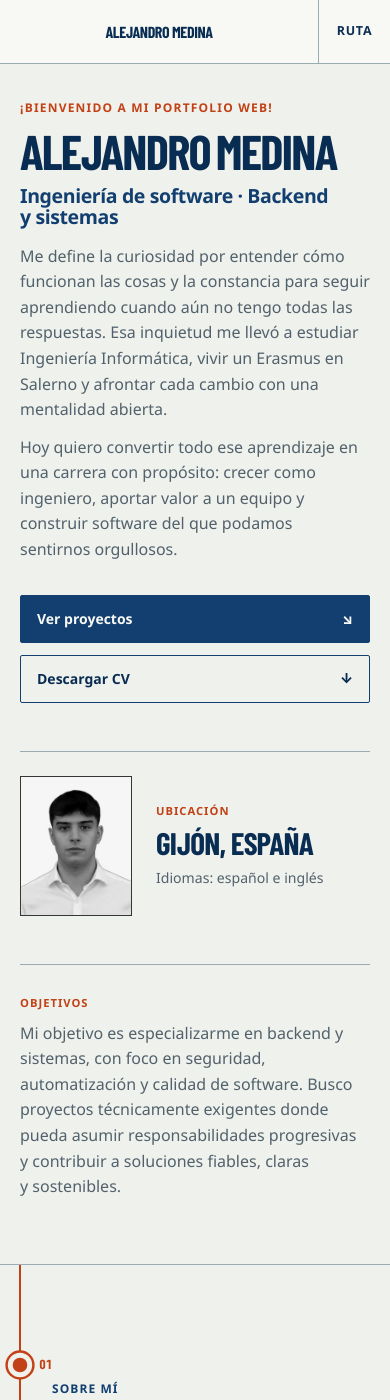
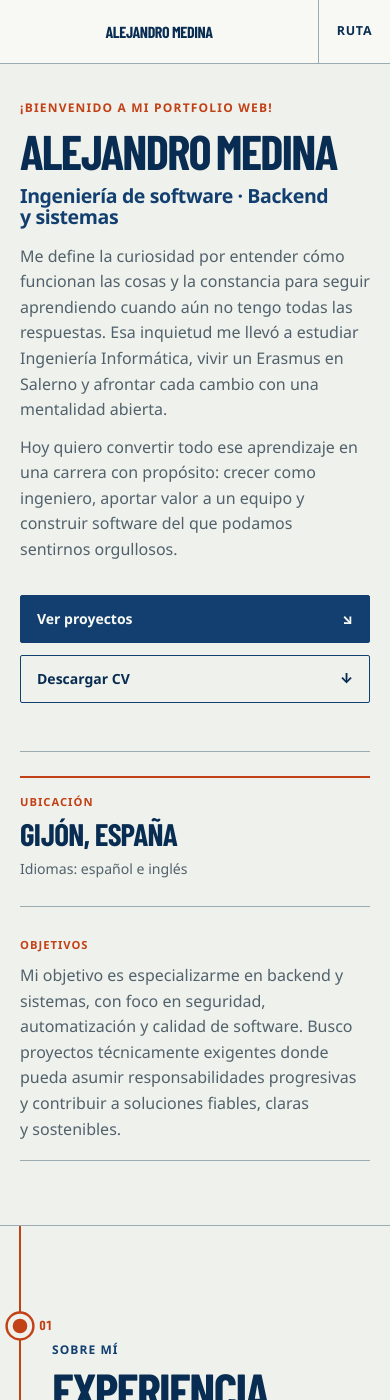
Before and after one commit to medinafdzz/Portfolio, a React (Vite) app: page /#about in a window 390 px wide. Shown: the top 1400 px of the page. Built offline with nearby package versions, Linux system fonts and the light colour scheme; a web font is replaced by a local one.

Commit message:
fix(info): remove profile photo from professional summary

```diff
--- a/src/components/Info.jsx
+++ b/src/components/Info.jsx
@@ -1,5 +1,3 @@
-import perfilSmall from '../assets/perfil-256.webp';
-import perfilLarge from '../assets/perfil-480.webp';
 import usePreferences from '../hooks/usePreferences';
 
 function Info() {
@@ -43,22 +41,6 @@ function Info() {
         </div>
 
         <aside id="route-summary" className="atlas-hero__map" aria-label={copy.hero.summaryLabel}>
-          <div className="atlas-hero__portrait">
-            <picture>
-              <source media="(max-width: 639px)" srcSet={perfilSmall} />
-              <img
-                src={perfilLarge}
-                srcSet={`${perfilSmall} 256w, ${perfilLarge} 480w`}
-                sizes="(min-width: 900px) 190px, 136px"
-                alt={copy.hero.portraitAlt}
-                width="480"
-                height="600"
-                decoding="async"
-                fetchPriority="high"
-              />
-            </picture>
-          </div>
-
           <div className="atlas-hero__professional-base">
             <div className="atlas-hero__location">
               <span>{copy.hero.locationLabel}</span>
--- a/src/i18n/translations.js
+++ b/src/i18n/translations.js
@@ -40,7 +40,6 @@ export const translations = {
       downloadCv: 'Descargar CV',
       contact: 'Contactar',
       summaryLabel: 'Base profesional',
-      portraitAlt: 'Retrato de Alejandro Medina',
       locationLabel: 'Ubicación',
       location: 'Gijón, España',
       languages: 'Idiomas: español e inglés',
@@ -164,7 +163,6 @@ export const translations = {
       downloadCv: 'Download CV',
       contact: 'Contact me',
       summaryLabel: 'Professional profile',
-      portraitAlt: 'Portrait of Alejandro Medina',
       locationLabel: 'Location',
       location: 'Gijón, Spain',
       languages: 'Languages: Spanish and English',
--- a/src/input.css
+++ b/src/input.css
@@ -502,31 +502,12 @@ footer[id] {
   width: min(100%, 40rem);
   grid-column: 3;
   grid-row: 1;
-  grid-template-columns: 12rem minmax(0, 1fr);
+  grid-template-columns: minmax(0, 1fr);
   align-self: stretch;
   justify-self: center;
   align-items: stretch;
-  gap: 2rem;
   min-height: 0;
   padding: 0;
-}
-
-.atlas-hero__map::before {
-  display: none;
-}
-
-.atlas-hero__portrait {
-  display: block;
-  align-self: center;
-}
-
-.atlas-hero__portrait img {
-  width: 12rem;
-  aspect-ratio: 4 / 5;
-  border: 1px solid var(--blue);
-  object-fit: cover;
-  object-position: center;
-  filter: grayscale(1) contrast(1.04);
 }
 
 .atlas-hero__professional-base {
@@ -1322,15 +1303,9 @@ footer[id] {
   }
 
   .atlas-hero__map {
-    grid-template-columns: 9rem minmax(0, 1fr);
     min-height: 0;
     padding-block: 0;
   }
-
-  .atlas-hero__portrait img {
-    width: 9rem;
-  }
-
 }
 
 @media (max-width: 899px) {
@@ -1623,10 +1598,6 @@ footer[id] {
     width: fit-content;
   }
 
-  .atlas-hero__portrait img {
-    width: 6.5rem;
-  }
-
   .station-heading h2 {
     font-size: clamp(2.65rem, 14vw, 4rem);
   }
@@ -2045,36 +2016,17 @@ footer[id] {
     display: grid;
     min-height: 0;
     margin-top: 3rem;
-    grid-template-areas: 'portrait base';
-    grid-template-columns: 7rem minmax(0, 1fr);
-    gap: 1.5rem;
+    grid-template-columns: minmax(0, 1fr);
     border-top: 1px solid var(--line);
     padding: 1.5rem 0 0;
   }
 
-  .atlas-hero__map::before {
-    display: none;
-  }
-
-  .atlas-hero__portrait {
-    display: block;
-    grid-area: portrait;
-    grid-row: 1;
-    align-self: start;
-  }
-
-  .atlas-hero__portrait img {
-    width: 7rem;
-  }
-
   .atlas-hero__professional-base {
-    display: contents;
+    display: grid;
   }
 
   .atlas-hero__location {
     display: grid;
-    grid-column: 2;
-    grid-row: 1;
     align-content: center;
     gap: 0.2rem;
   }
@@ -2093,8 +2045,6 @@ footer[id] {
   .atlas-hero__manifesto {
     width: 100%;
     margin-top: 1.5rem;
-    grid-column: 1 / -1;
-    grid-row: 2;
     padding-top: 1.5rem;
   }
 
```
Also changed, not shown: src/assets/perfil-256.webp (deleted), src/assets/perfil-480.webp (deleted).
